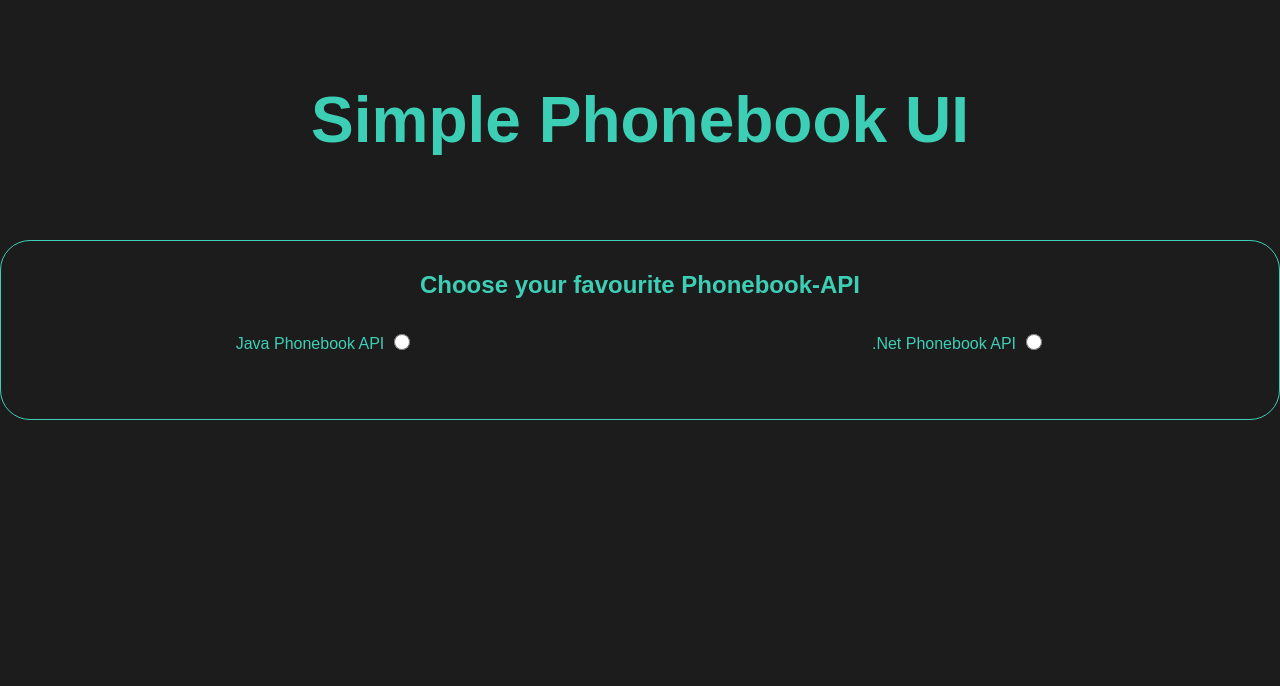
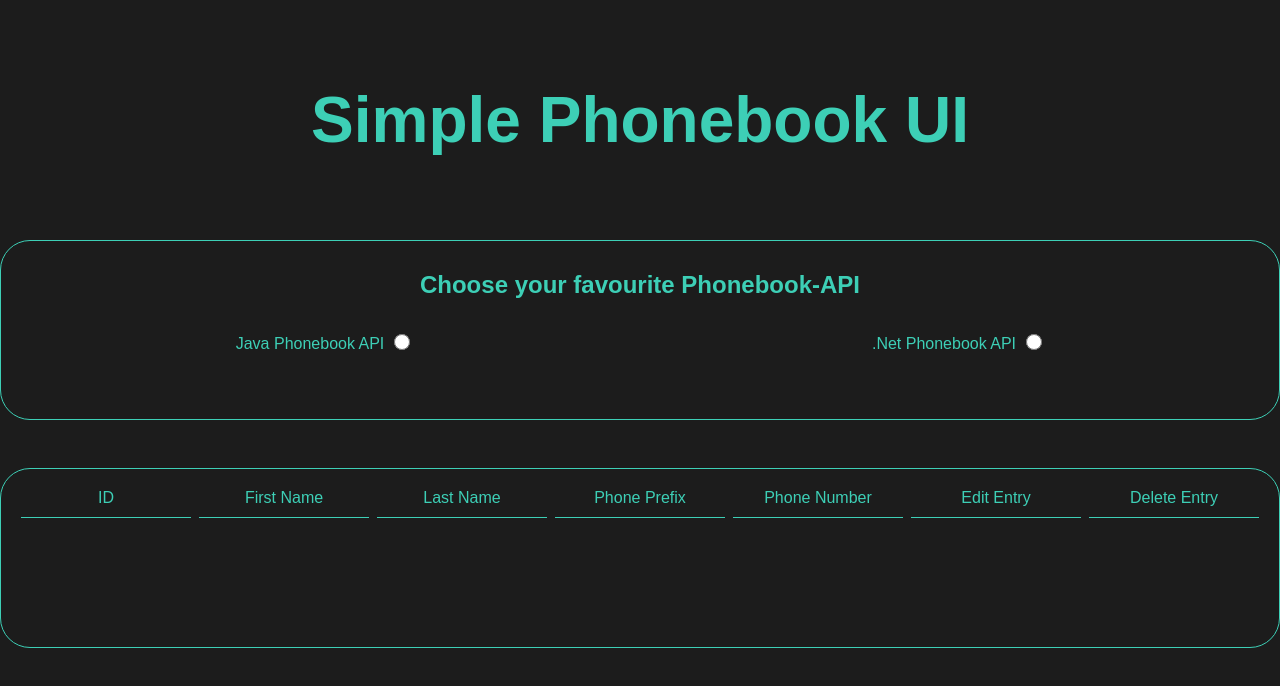
Before and after one commit to DennisJakobi76/PhonebookUI, an Angular app: page / in a window 1280 px wide. Shown: the top 686 px of the page. Built offline with nearby package versions, Linux system fonts and the light colour scheme.

Commit message:
added entries-component

```diff
--- a/src/app/app.component.html
+++ b/src/app/app.component.html
@@ -1,3 +1,4 @@
 <app-header />
 <app-port-switch />
+<app-entries />
 <router-outlet />
--- /dev/null
+++ b/src/app/entries/entries.component.html
@@ -0,0 +1,9 @@
+<div class="entries-table-header-container">
+	<div class="entries-table-header">ID</div>
+	<div class="entries-table-header">First Name</div>
+	<div class="entries-table-header">Last Name</div>
+	<div class="entries-table-header">Phone Prefix</div>
+	<div class="entries-table-header">Phone Number</div>
+	<div class="entries-table-header">Edit Entry</div>
+	<div class="entries-table-header">Delete Entry</div>
+</div>
--- /dev/null
+++ b/src/app/entries/entries.component.scss
@@ -0,0 +1,30 @@
+:host {
+  display: flex;
+  flex-direction: column;
+  justify-content: flex-start;
+  align-items: space-between;
+  width: 100%;
+  min-height: 180px;
+  background-color: var(--phonebook-bg);
+  color: var(--active-font-color);
+  border: 1px solid var(--active-font-color);
+  border-radius: 30px;
+  padding: 20px;
+  margin-top: 48px;
+}
+
+.entries-table-header-container {
+  display: flex;
+  justify-content: space-between;
+  align-items: flex-start;
+  width: 100%;
+  gap: 8px;
+
+  .entries-table-header {
+    border-bottom: 1px solid var(--active-font-color);
+    padding-bottom: 10px;
+    margin-bottom: 10px;
+    width: 14.28%;
+    text-align: center;
+  }
+}
```
Also changed, not shown: src/app/app.component.ts (+7 -1 lines), src/app/entries/entries.component.ts (added, +11 -0 lines), 1 other file (tests, documents, lock files or other folders).
